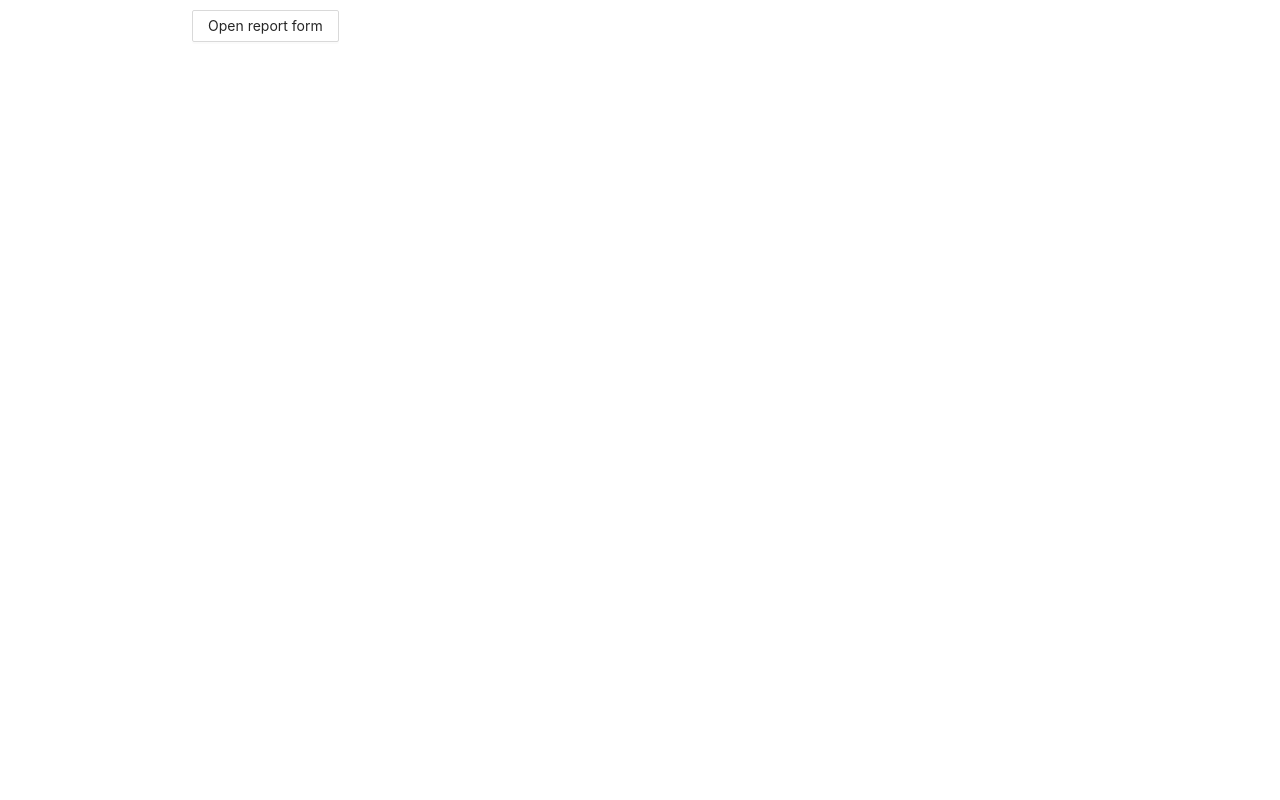
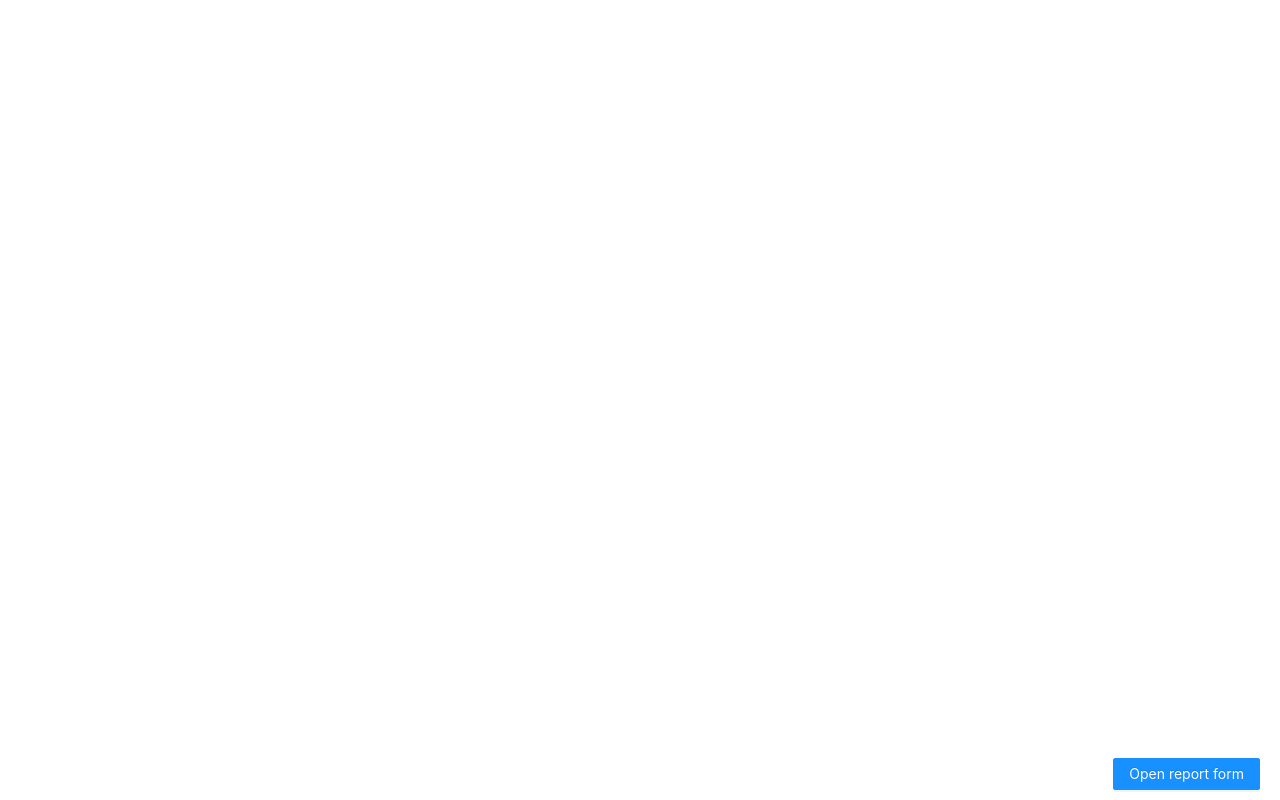
Before and after one commit to MarkGolubtsov/gitlab-issue-report-builder, a React app: page / in a window 1280 px wide. Built offline with nearby package versions, Linux system fonts and the light colour scheme; the HTML template or start-up script is replaced by a standard one.

Commit message:
Changed trigger button position.

```diff
--- a/src/app/App.less
+++ b/src/app/App.less
@@ -1,6 +1,6 @@
 .report-trigger {
   position: fixed !important;
-  top: 10px;
-  left: 15%;
+  bottom: 10px;
+  right: 20px;
   z-index: 2000;
 }
--- a/src/app/App.tsx
+++ b/src/app/App.tsx
@@ -11,7 +11,7 @@ export default function App() {
         <>
             {
                 !visible &&
-                <Button className='report-trigger' onClick={() => setVisible(true)}>
+                <Button type='primary' className='report-trigger' onClick={() => setVisible(true)}>
                     Open report form
                 </Button>
             }
```
